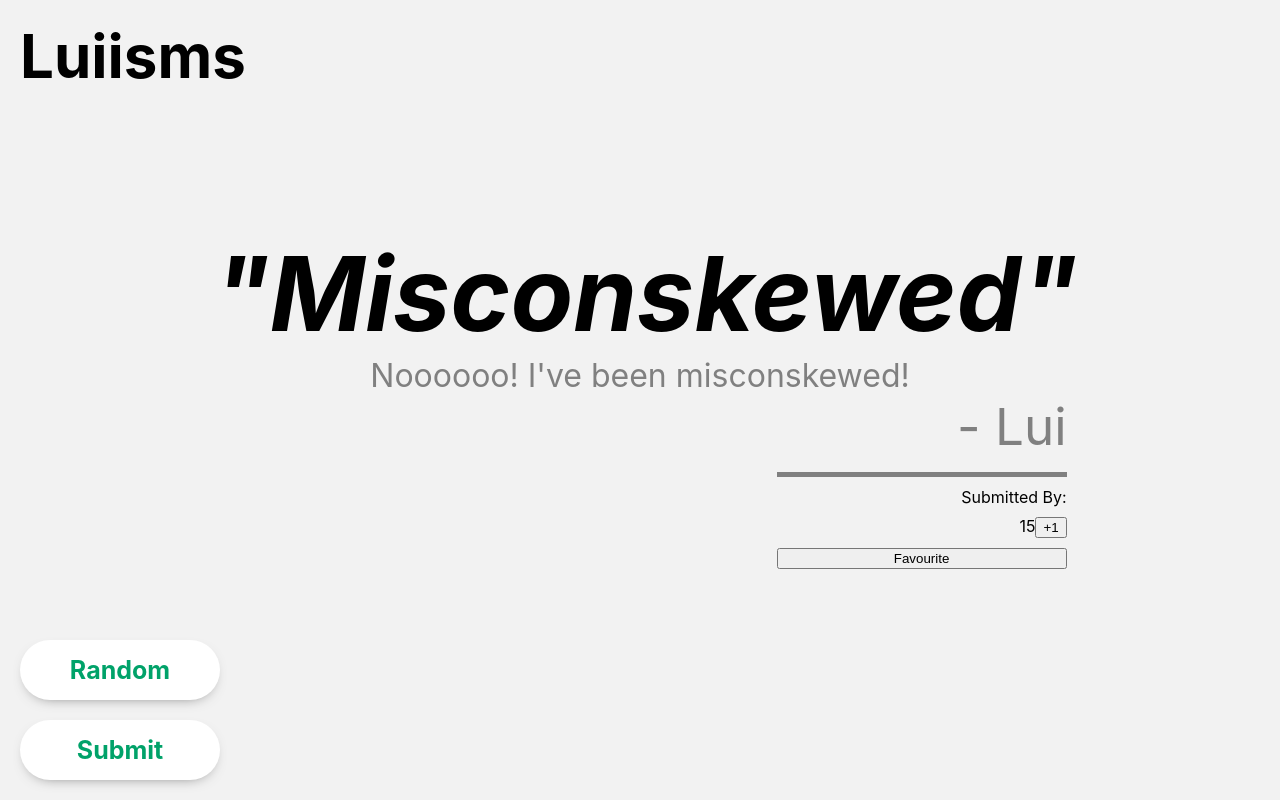
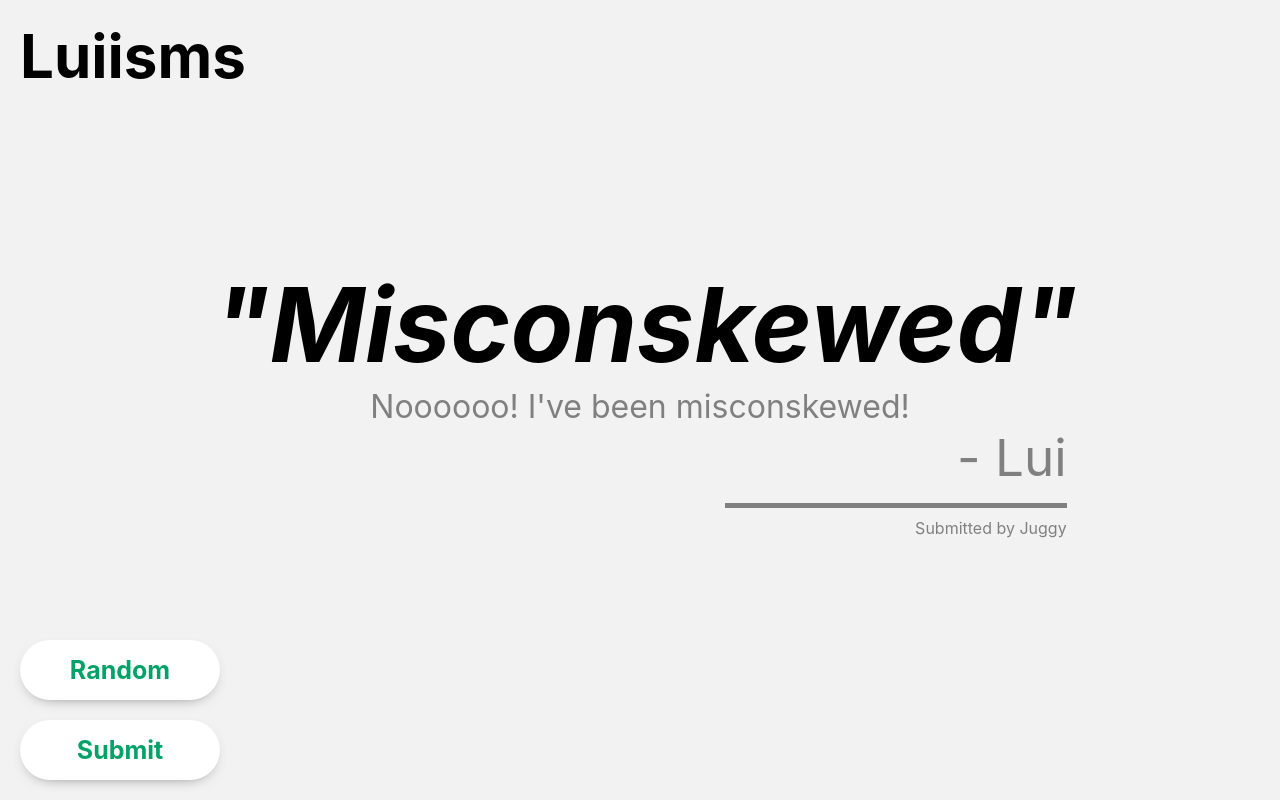
Before and after one commit to turnerjw/official-luiisms, a React (Create React App) app: page / in a window 1280 px wide. Built offline with nearby package versions, Linux system fonts and the light colour scheme.

Commit message:
Adjust styles

```diff
--- a/src/Luiism.js
+++ b/src/Luiism.js
@@ -25,12 +25,14 @@ const Usage = styled.div`
 `;
 
 const ActionArea = styled.div`
+    color: grey;
     margin-top: 15px;
     align-self: flex-end;
     border-top: 5px solid grey;
     display: flex;
     flex-direction: column;
-    width: 34%;
+    width: 40%;
+    min-width: 150px;
     justify-content: flex-end;
     text-align: right;
 
@@ -38,6 +40,11 @@ const ActionArea = styled.div`
     p {
         margin: 0;
         margin-top: 10px;
+    }
+
+    button,
+    label {
+        display: none;
     }
 `;
 
@@ -48,7 +55,7 @@ function Luiism({ luiism, usage, submittedBy, likes }) {
             <Usage>{usage}</Usage>
             <Quote>- Lui</Quote>
             <ActionArea>
-                <p>Submitted By: {submittedBy}</p>
+                <p>Submitted by {submittedBy}</p>
                 <label htmlFor="">
                     {likes}
                     <button>+1</button>
--- a/src/RandomLuiism.js
+++ b/src/RandomLuiism.js
@@ -8,6 +8,7 @@ function RandomLuiism() {
             luiism="Misconskewed"
             usage="Noooooo! I've been misconskewed!"
             likes="15"
+            submittedBy="Juggy"
         />
     );
 }
```
